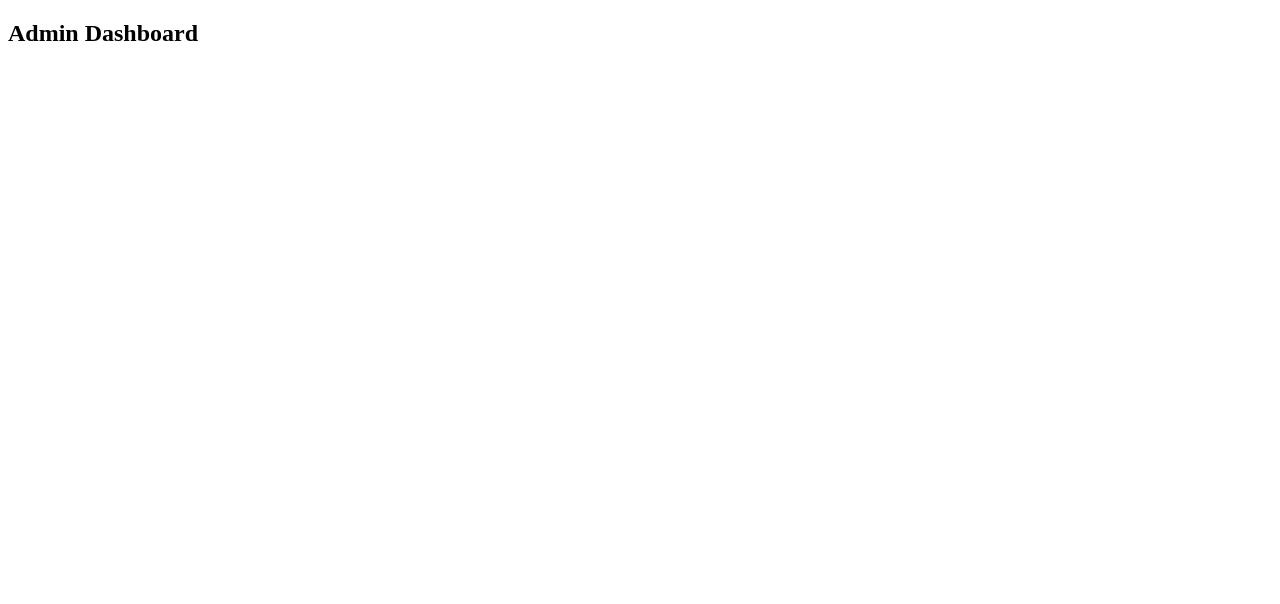
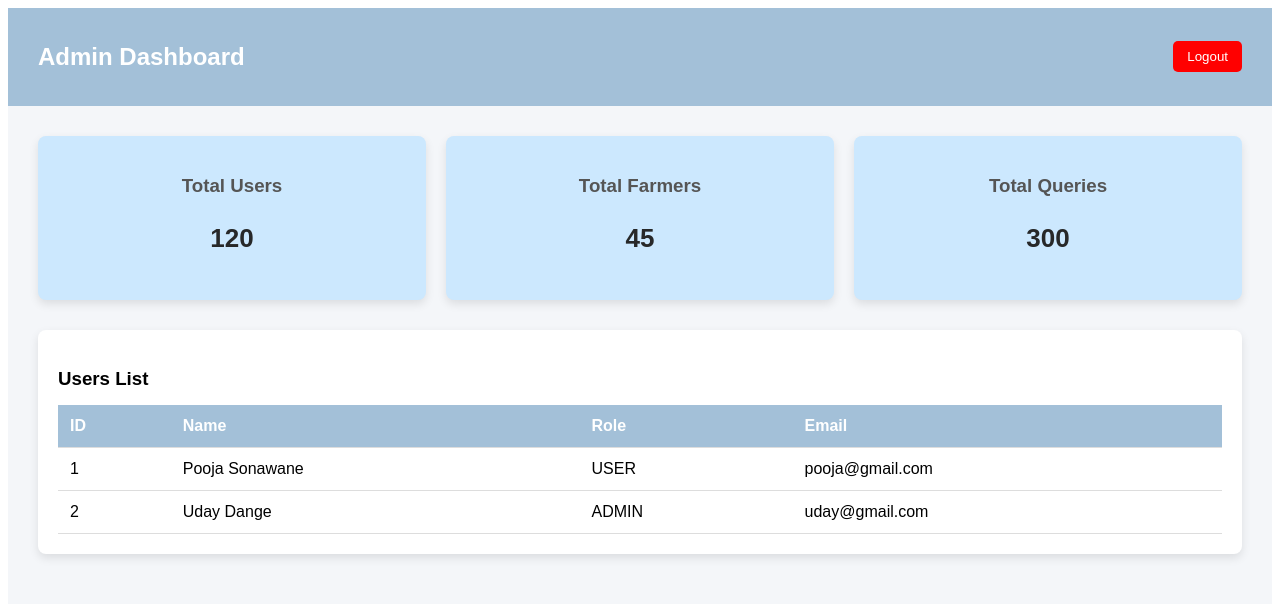
Before and after one commit to Pooja-CodeHub/Dashboard, a React app: page /admin in a window 1280 px wide. Shown: the top 604 px of the page. Built offline with nearby package versions, Linux system fonts and the light colour scheme; the HTML template or start-up script is replaced by a standard one.

Commit message:
Update dashboard changes

```diff
--- a/src/App.jsx
+++ b/src/App.jsx
@@ -2,15 +2,21 @@ import { Routes, Route } from "react-router-dom";
 import Login from "./pages/Login";
 import Register from "./pages/Register";
 import UserDashboard from "./pages/UserDashboard";
+import DashboardLayout from "./layouts/dashboardLayout";
+import SideBar from "./components/sideBar";
+
 import AdminDashboard from "./pages/AdminDashboard";
 
 function App() {
   return (
     <Routes>
       <Route path="/" element={<Login />} />
-      <Route path="/register" element={<Register />} />
+      { <Route path="/register" element={<Register />} /> }
       <Route path="/user" element={<UserDashboard />} />
       <Route path="/admin" element={<AdminDashboard />} />
+      <Route path="/dashboardLayout" element={<DashboardLayout />} />
+      <Route path="/sideBar" element={<SideBar />} />
+
     </Routes>
   );
 }
--- /dev/null
+++ b/src/components/sideBar.jsx
@@ -0,0 +1,39 @@
+import { NavLink, useNavigate } from "react-router-dom";
+import "../styles/sidebar.css";
+
+const Sidebar = () => {
+  const navigate = useNavigate();
+
+  const logout = () => {
+    localStorage.clear();
+    navigate("/login");
+  };
+
+  return (
+    <div className="sidebar">
+      <div className="sidebar-header">
+        <h2>Agri Panel</h2>
+      </div>
+
+      <div className="sidebar-menu">
+        <NavLink to="/user" end className="menu-link">
+          🏠 Dashboard
+        </NavLink>
+
+        <NavLink to="/user/profile" className="menu-link">
+          👤 Profile
+        </NavLink>
+
+        <NavLink to="/user/settings" className="menu-link">
+          ⚙️ Settings
+        </NavLink>
+      </div>
+
+      <button className="logout-btn" onClick={logout}>
+        🚪 Logout
+      </button>
+    </div>
+  );
+};
+
+export default Sidebar;
--- /dev/null
+++ b/src/layouts/dashboardLayout.jsx
@@ -0,0 +1,39 @@
+import { useState } from "react";
+import { Outlet, Link } from "react-router-dom";
+import "../styles/userdashboard.css";
+
+const DashboardLayout = () => {
+  const [open, setOpen] = useState(true);
+
+  return (
+    <div className="dashboard-container">
+
+      {/* Sidebar */}
+      <div className={open ? "sidebar open" : "sidebar"}>
+        <h2 className="logo">AgriApp</h2>
+
+        <Link to="/user">🏠 Dashboard</Link>
+        <Link to="/profile">👤 Profile</Link>
+        <Link to="/settings">⚙ Settings</Link>
+      </div>
+
+      {/* Main area */}
+      <div className="main-area">
+
+        {/* Navbar */}
+        <div className="navbar">
+          <button onClick={() => setOpen(!open)}>☰</button>
+          <h3>User Panel</h3>
+        </div>
+
+        {/* Page Content */}
+        <div className="content">
+          <Outlet />
+        </div>
+
+      </div>
+    </div>
+  );
+};
+
+export default DashboardLayout;
--- a/src/pages/AdminDashboard.jsx
+++ b/src/pages/AdminDashboard.jsx
@@ -1,5 +1,67 @@
+import "../styles/admindashboard.css";
+
 const AdminDashboard = () => {
-  return <h2>Admin Dashboard</h2>;
+  return (
+    <div className="admin-container">
+
+      {/* Top Navbar */}
+      <div className="admin-navbar">
+        <h2>Admin Dashboard</h2>
+        <button>Logout</button>
+      </div>
+
+      {/* Dashboard Stats */}
+      <div className="admin-stats">
+        <div className="stat-card">
+          <h3>Total Users</h3>
+          <p>120</p>
+        </div>
+
+        <div className="stat-card">
+          <h3>Total Farmers</h3>
+          <p>45</p>
+        </div>
+
+        <div className="stat-card">
+          <h3>Total Queries</h3>
+          <p>300</p>
+        </div>
+      </div>
+
+      {/* Users Table */}
+      <div className="admin-table">
+        <h3>Users List</h3>
+
+        <table>
+          <thead>
+            <tr>
+              <th>ID</th>
+              <th>Name</th>
+              <th>Role</th>
+              <th>Email</th>
+            </tr>
+          </thead>
+
+          <tbody>
+            <tr>
+              <td>1</td>
+              <td>Pooja Sonawane</td>
+              <td>USER</td>
+              <td>pooja@gmail.com</td>
+            </tr>
+
+            <tr>
+              <td>2</td>
+              <td>Uday Dange</td>
+              <td>ADMIN</td>
+              <td>uday@gmail.com</td>
+            </tr>
+          </tbody>
+        </table>
+      </div>
+
+    </div>
+  );
 };
 
 export default AdminDashboard;
--- a/src/pages/Register.jsx
+++ b/src/pages/Register.jsx
@@ -1,34 +1,61 @@
+import { useNavigate } from "react-router-dom";
 import { useState } from "react";
-import { useNavigate } from "react-router-dom";
+import "../styles/auth.css";
 
 const Register = () => {
+  const navigate = useNavigate();
+
   const [name, setName] = useState("");
   const [email, setEmail] = useState("");
   const [password, setPassword] = useState("");
-  const navigate = useNavigate();
+  const [error, setError] = useState("");
 
-  const handleRegister = (e) => {
-    e.preventDefault();
-
+  const handleRegister = () => {
     if (!name || !email || !password) {
-      alert("All fields required");
+      setError("All fields are required");
       return;
     }
 
-    alert("Registered Successfully");
-    navigate("/");
+    setError("");
+    alert("Registered successfully!");
+    navigate("/login");
   };
 
   return (
-    <form onSubmit={handleRegister}>
-      <h2>Register</h2>
+    <div className="auth-container">
+      <div className="auth-box">
+        <h2>Register</h2>
 
-      <input placeholder="Name" onChange={(e) => setName(e.target.value)} />
-      <input placeholder="Email" onChange={(e) => setEmail(e.target.value)} />
-      <input placeholder="Password" type="password" onChange={(e) => setPassword(e.target.value)} />
+        {error && <p className="error">{error}</p>}
 
-      <button>Register</button>
-    </form>
+        <input
+          type="text"
+          placeholder="Full Name"
+          value={name}
+          onChange={(e) => setName(e.target.value)}
+        />
+
+        <input
+          type="email"
+          placeholder="Email"
+          value={email}
+          onChange={(e) => setEmail(e.target.value)}
+        />
+
+        <input
+          type="password"
+          placeholder="Password"
+          value={password}
+          onChange={(e) => setPassword(e.target.value)}
+        />
+
+        <button onClick={handleRegister}>Register</button>
+
+        <div className="auth-link" onClick={() => navigate("/login")}>
+          Already have an account? Login
+        </div>
+      </div>
+    </div>
   );
 };
 
--- a/src/pages/UserDashboard.jsx
+++ b/src/pages/UserDashboard.jsx
@@ -1,5 +1,29 @@
+import "../styles/userdashboard.css";
 const UserDashboard = () => {
-  return <h2>User Dashboard</h2>;
+  return (
+    <div className="user-dashboard">
+
+      <div className="user-navbar">
+        User Dashboard
+      </div>
+
+      <div className="user-content">
+
+        <div className="profile-card">
+          <h3>Welcome User 👋</h3>
+          <p>Email: user@gmail.com</p>
+          <p>Role: USER</p>
+        </div>
+
+        <div className="action-grid">
+          <div className="action-card">My Profile</div>
+          <div className="action-card">Settings</div>
+          <div className="action-card">Logout</div>
+        </div>
+
+      </div>
+    </div>
+  );
 };
 
 export default UserDashboard;
--- /dev/null
+++ b/src/styles/admindashboard.css
@@ -0,0 +1,85 @@
+.admin-container {
+  min-height: 100vh;
+  background: #f4f6f9;
+  font-family: Arial, sans-serif;
+}
+
+/* Navbar */
+.admin-navbar {
+  background:  #a3c0d8;
+  color: white;
+  padding: 15px 30px;
+  display: flex;
+  justify-content: space-between;
+  align-items: center;
+}
+
+.admin-navbar button {
+  background: red;
+  color: white;
+  border: none;
+  padding: 8px 14px;
+  border-radius: 5px;
+  cursor: pointer;
+}
+
+/* Stats Section */
+.admin-stats {
+  display: flex;
+  gap: 20px;
+  padding: 30px;
+}
+
+.stat-card {
+  background:#cce8fe;
+  flex: 1;
+  padding: 20px;
+  border-radius: 8px;
+  text-align: center;
+  box-shadow: 0 4px 10px rgba(0,0,0,0.1);
+}
+
+.stat-card h3 {
+  margin-bottom: 10px;
+  color: #555;
+}
+
+.stat-card p {
+  font-size: 26px;
+  font-weight: bold;
+  color: #272829;
+}
+
+/* Table Section */
+.admin-table {
+  margin: 0 30px 30px 30px;
+  background: white;
+  padding: 20px;
+  border-radius: 8px;
+  box-shadow: 0 4px 10px rgba(0,0,0,0.1);
+}
+
+.admin-table h3 {
+  margin-bottom: 15px;
+}
+
+.admin-table table {
+  width: 100%;
+  border-collapse: collapse;
+}
+
+.admin-table th,
+.admin-table td {
+  padding: 12px;
+  border-bottom: 1px solid #ddd;
+  text-align: left;
+}
+
+.admin-table th {
+  background: #a3c0d8;
+  color: white;
+}
+
+.admin-table tr:hover {
+  background: #f1f1f1;
+}
--- /dev/null
+++ b/src/styles/auth.css
@@ -0,0 +1,60 @@
+/* Center screen */
+.auth-container {
+  height: 100vh;
+  display: flex;
+  justify-content: center;
+  align-items: center;
+  background: linear-gradient(120deg, #ebf3fa, #bbd2d3);
+  font-family: Arial, sans-serif;
+}
+
+/* Card box */
+.auth-box {
+  background: white;
+  padding: 30px;
+  width: 350px;
+  border-radius: 10px;
+  box-shadow: 0 10px 25px rgba(151, 149, 149, 0.2);
+  text-align: center;
+}
+
+/* Heading */
+.auth-box h2 {
+  margin-bottom: 20px;
+}
+
+/* Inputs */
+.auth-box input {
+  width: 100%;
+  padding: 10px;
+  margin: 10px 0;
+  border: 1px solid #ccc;
+  border-radius: 5px;
+}
+
+/* Button */
+.auth-box button {
+  width: 100%;
+  padding: 10px;
+  background: #84bae8;
+  color: white;
+  border: none;
+  border-radius: 5px;
+  cursor: pointer;
+}
+
+.auth-box button:hover {
+  background: #5cb2c9;
+}
+
+/* Link */
+.auth-link {
+  margin-top: 15px;
+}
+
+.error {
+  color: red;
+  margin-bottom: 10px;
+  font-size: 14px;
+  text-align: center;
+}
--- /dev/null
+++ b/src/styles/sideBar.css
@@ -0,0 +1,62 @@
+.sidebar {
+  width: 230px;
+  height: 100vh;
+  background: #0f172a;
+  color: white;
+  display: flex;
+  flex-direction: column;
+  position: fixed;
+  left: 0;
+  top: 0;
+}
+
+.sidebar-header {
+  padding: 20px;
+  font-size: 22px;
+  text-align: center;
+  background: #020617;
+  border-bottom: 1px solid #1e293b;
+}
+
+.sidebar-menu {
+  flex: 1;
+  padding: 20px 10px;
+}
+
+.menu-link {
+  display: block;
+  padding: 12px 15px;
+  margin-bottom: 10px;
+  color: #cbd5f5;
+  text-decoration: none;
+  border-radius: 8px;
+  transition: 0.3s;
+  font-size: 16px;
+}
+
+.menu-link:hover {
+  background: #1e293b;
+  color: white;
+}
+
+/* Active page highlight */
+.menu-link.active {
+  background: #2563eb;
+  color: white;
+  font-weight: bold;
+}
+
+.logout-btn {
+  margin: 15px;
+  padding: 12px;
+  border: none;
+  background: #dc2626;
+  color: white;
+  border-radius: 8px;
+  cursor: pointer;
+  font-size: 16px;
+}
+
+.logout-btn:hover {
+  background: #b91c1c;
+}
--- /dev/null
+++ b/src/styles/userdashboard.css
@@ -0,0 +1,65 @@
+.user-dashboard {
+  min-height: 100vh;
+  background: #f4f6f9;
+  font-family: Arial, sans-serif;
+}
+
+/* Navbar */
+.user-navbar {
+  background: #a3c0d8;
+  color: white;
+  padding: 15px 30px;
+  font-size: 20px;
+  font-weight: bold;
+}
+
+/* Main content */
+.user-content {
+  padding: 30px;
+}
+
+/* Profile card */
+.profile-card {
+  background: #cce8fe;
+  padding: 20px;
+  border-radius: 10px;
+  width: 300px;
+  box-shadow: 0 5px 15px rgba(0,0,0,0.1);
+  margin-bottom: 30px;
+}
+
+.profile-card h3 {
+  margin-bottom: 10px;
+}
+
+/* Dashboard actions */
+.action-grid {
+  display: grid;
+  grid-template-columns: repeat(3, 1fr);
+  gap: 20px;
+}
+
+.action-card {
+  background: #cce8fe;
+  padding: 25px;
+  border-radius: 10px;
+  text-align: center;
+  cursor: pointer;
+  box-shadow: 0 5px 15px rgba(0,0,0,0.1);
+  transition: 0.3s;
+}
+
+.action-card:hover {
+  transform: translateY(-5px);
+}
+
+.dashboard-container {
+  display: flex;
+}
+
+.dashboard-main {
+  margin-left: 230px;   /* sidebar width */
+  flex: 1;
+  display: flex;
+  flex-direction: column;
+}
```
Also changed, not shown: src/components/Navbar.jsx (+7 -9 lines), src/pages/Login.jsx (+28 -11 lines), 1 other file (tests, documents, lock files or other folders).
